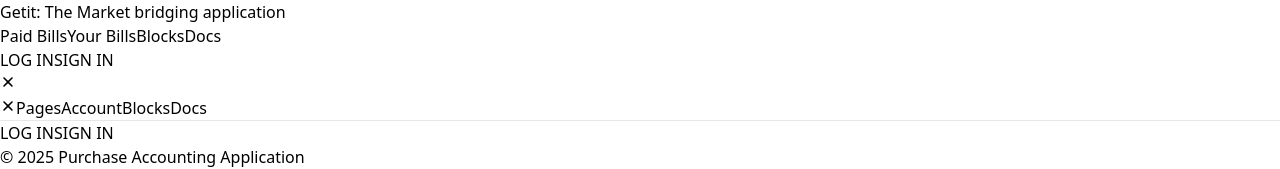
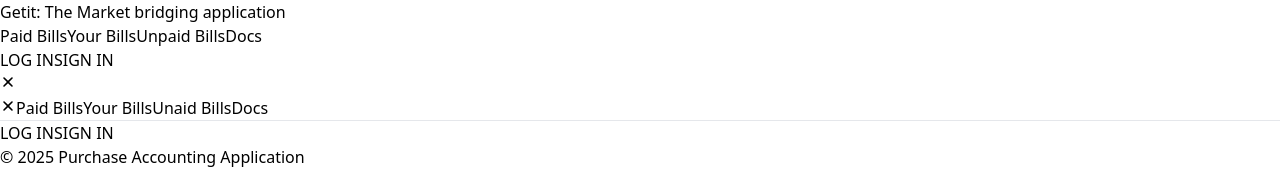
Before and after one commit to skr006/Purchase-Accounting-Application, a React (Vite) app in the folder frontend/: page / in a window 1280 px wide. Both pictures are taken after a click on the button "Toggle menu". Shown: the top 169 px of the page. Built offline with nearby package versions, Linux system fonts and the light colour scheme.

Commit message:
Update Navbar component

```diff
--- a/frontend/src/components/Navbar.jsx
+++ b/frontend/src/components/Navbar.jsx
@@ -35,8 +35,8 @@ const Navbar = () => {
         <Link to="/my" className="hover:text-black">
           Your Bills
         </Link>
-        <Link to="/blocks" className="hover:text-black">
-          Blocks
+        <Link to="/unpaid" className="hover:text-black">
+          Unpaid Bills
         </Link>
         <Link to="/docs" className="hover:text-black">
           Docs
@@ -92,14 +92,14 @@ const Navbar = () => {
             >
               <HiX />
             </button>
-            <Link to="/pages" onClick={() => setMenuOpen(false)}>
-              Pages
+            <Link to="/paid" onClick={() => setMenuOpen(false)}>
+              Paid Bills
             </Link>
-            <Link to="/account" onClick={() => setMenuOpen(false)}>
-              Account
+            <Link to="/my" onClick={() => setMenuOpen(false)}>
+              Your Bills
             </Link>
-            <Link to="/blocks" onClick={() => setMenuOpen(false)}>
-              Blocks
+            <Link to="/unpaid" onClick={() => setMenuOpen(false)}>
+              Unaid Bills
             </Link>
             <Link to="/docs" onClick={() => setMenuOpen(false)}>
               Docs
```
